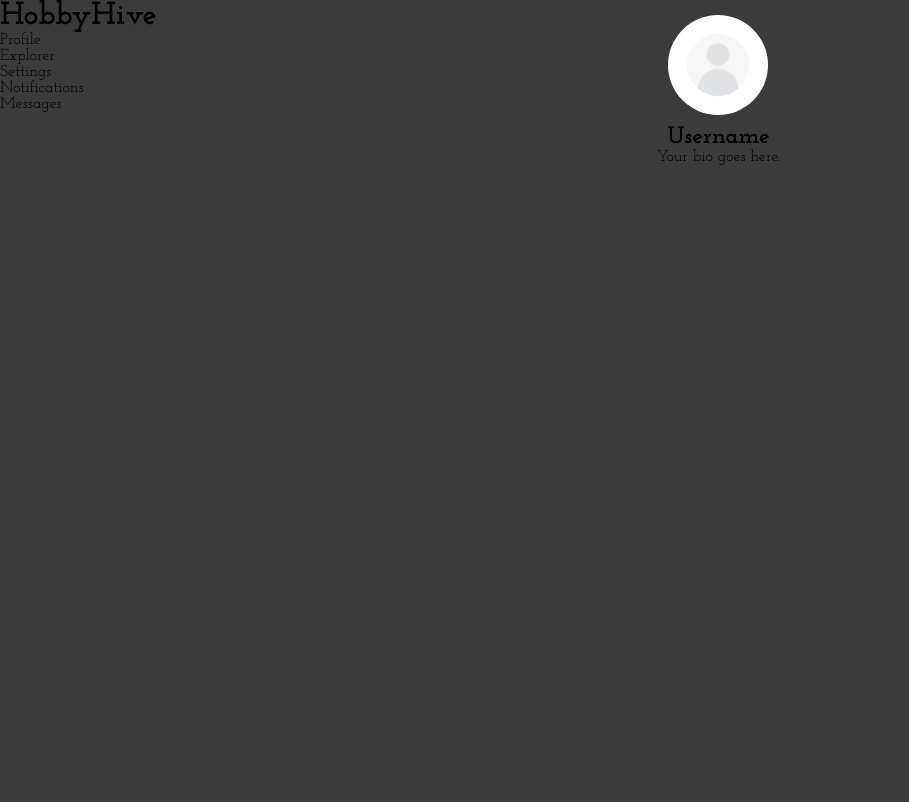
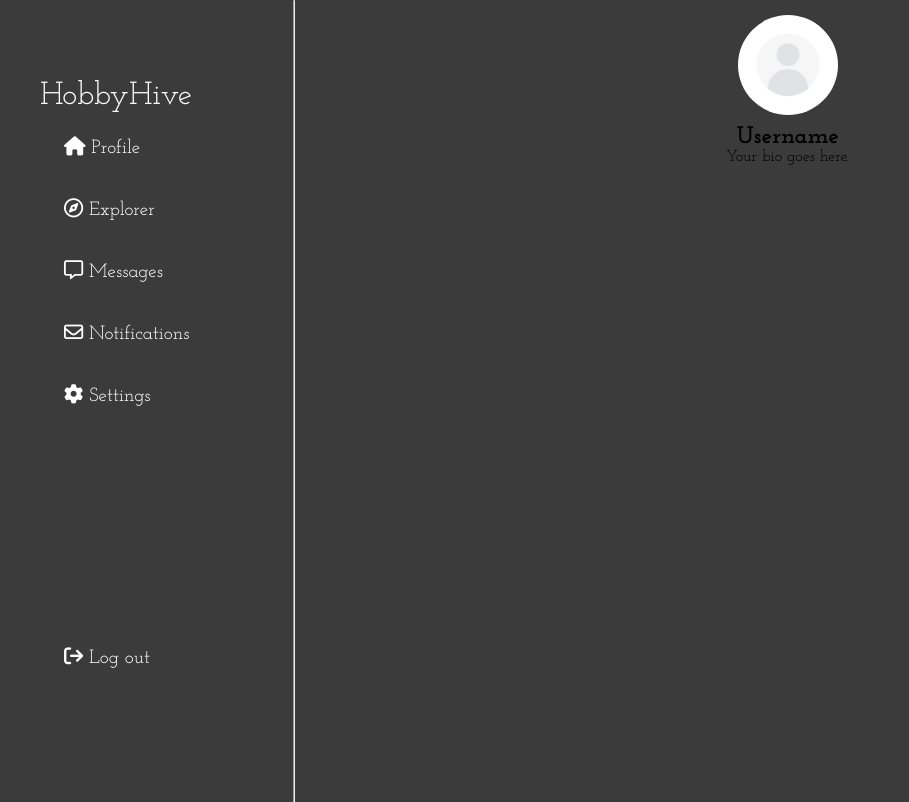
Before and after one commit to Leon7065/HobbyHive, a PHP site: page /user-dashboard.html in a window 1280 px wide. Shown: the whole page, without its empty margins (0-909 px from the left). Before the commit the page ends 165 px from the top, so only its background shows below. Run offline with PHP 8.4, Linux system fonts and the light colour scheme.

Commit message:
user nav bar done

```diff
--- a/CSS/user-dashboard.css
+++ b/CSS/user-dashboard.css
@@ -2,6 +2,7 @@
     font-family: Josefin Slab;
     src: url(../fonts/Josefin_Slab/JosefinSlab-VariableFont_wght.ttf);
 }
+
 *{
     margin: 0;
     padding: 0;
@@ -15,14 +16,43 @@
     background-color: #3b3b3b;
 }
 
+/* ======================================================== left nav-bar ======================================================== */
 
+.left{
+    padding: 10vh 10vh 0vh 5vh;
+    color: white;
+}
 
-.right{
-    padding: 15px;
-    display: flex;
-    align-items: center;
-    flex-direction: column;
-    flex-grow: 3;
+#title{
+    margin-bottom: 6vh;
+    font-weight: 400;
+    color: white;
+    text-decoration: none;
+}
+
+#nav-bar-ul{
+    list-style-type: none;
+}
+
+#nav-bar-options,#log-out{
+    padding: 2vh;
+    margin: 1vh;
+    border-radius: 5px;
+    font-size: larger;
+    transition: background-color 0.3s ease;
+}
+
+#nav-bar-options:hover,#log-out:hover{
+    background-color: #504a35;
+}
+
+#nav-bar-options a, #log-out a{
+    text-decoration: none;
+    color: white;
+}
+
+#log-out{
+    margin-top: 120%;
 }
 
 #pfp{
@@ -33,111 +63,14 @@
     margin: 0 auto 10px;
 }
 
+/* ======================================================== right section ======================================================== */
 
 
 
-
-
-
-
-/* * {
-    box-sizing: border-box;
-    margin: 0;
-    padding: 0;
+.right{
+    padding: 15px;
+    display: flex;
+    align-items: center;
+    flex-direction: column;
+    flex-grow: 3;
 }
-
-body {
-    margin: 0;
-    font-family: Arial, sans-serif;
-    display: grid;
-    grid-template-columns: 1fr 3fr 1fr;
-
-    height: 100vh;
-    overflow-x: hidden;
-}
-
-.profile-section {
-    padding: 20px;
-    background-color: #f5f5f5;
-    grid-column: 1;
-    grid-row: 1;
-}
-
-.profile-section img {
-    width: 100px;
-    height: 100px;
-    border-radius: 50%;
-    display: block;
-    margin: 0 auto 10px;
-}
-
-.profile-section h2 {
-    text-align: center;
-    margin-bottom: 5px;
-}
-
-.profile-section p {
-    text-align: center;
-    color: #666;
-}
-
-.nav-bar {
-    padding: 20px;
-    background-color: #e6e6e6;
-    display: flex;
-    flex-direction: column;
-    gap: 10px;
-    grid-column: 1;
-    grid-row: 2;
-}
-
-.nav-bar a {
-    text-decoration: none;
-    color: #333;
-    padding: 10px;
-    background-color: #fff;
-    border-radius: 5px;
-    text-align: center;
-}
-
-.nav-bar a:hover {
-    background-color: #ddd;
-}
-
-.content {
-    padding: 20px;
-    overflow-y: auto;
-    grid-column: 2;
-    grid-row: 1 / -1;
-}
-
-.chat-box {
-    grid-column: 3;
-    grid-row: 1 / 1;
-    padding: 20px;
-    background-color: #f9f9f9;
-    display: flex;
-    flex-direction: column;
-    height: 100%;
-    border-left: 1px solid #ddd;
-}
-
-.chat-box .messages {
-    flex: 1;
-    overflow-y: auto;
-    margin-bottom: 10px;
-}
-
-.chat-box input {
-    padding: 10px;
-    border: 1px solid #ccc;
-    border-radius: 5px;
-    width: 100%;
-}
-
-.test{
-    grid-column: 2;
-    /* grid-row: 2;
-    margin: 2px;
-}
- */
--- a/user-dashboard.html
+++ b/user-dashboard.html
@@ -3,29 +3,30 @@
 <head>
     <meta charset="UTF-8">
     <meta name="viewport" content="width=device-width, initial-scale=1.0">
-    <title>HobbyHive Dashboard</title>
+    <title>Username</title>
+    <link rel="stylesheet" href="https://cdnjs.cloudflare.com/ajax/libs/font-awesome/6.0.0-beta3/css/all.min.css" >
     <link rel="stylesheet" href="CSS/user-dashboard.css">
 </head>
 <body>
 
     <div class="left">
-        <h1>HobbyHive</h1>
-        <ul id="nav-bar">
-            <li>Profile</li>
-            <li>Explorer</li>
-            <li>Settings</li>
-            <li>Notifications</li>
-            <li>Messages</li>
+        <h1 ><a id="title" href="">HobbyHive</a></h1>
+        <ul id="nav-bar-ul">
+            <li id="nav-bar-options"><a href=""><i class="fa-solid fa-house"></i> Profile</a></li>
+            <li id="nav-bar-options"><a href=""><i class="fa-regular fa-compass"></i> Explorer</a></li>
+            <li id="nav-bar-options"><a href=""><i class="fa-regular fa-message"></i> Messages</a></li>
+            <li id="nav-bar-options"><a href=""><i class="fa-regular fa-envelope"></i> Notifications</a></li>
+            <li id="nav-bar-options"><a href=""><i class="fa-solid fa-gear"></i> Settings</a></li>
         </ul>
+        <p id="log-out"><a href=""><i class="fa-solid fa-arrow-right-from-bracket"></i> Log out</a></p>
+    </div>
 
-
-    </div>
+    <hr style="height: 100vh;">
 
     <div class="right">
         <img id="pfp" src="images/pfp-placeholder.jpg" alt="Profile Picture">
         <h2 id="username">Username</h2>
         <p id="bio">Your bio goes here.</p>
-
     </div>
 
 
```
